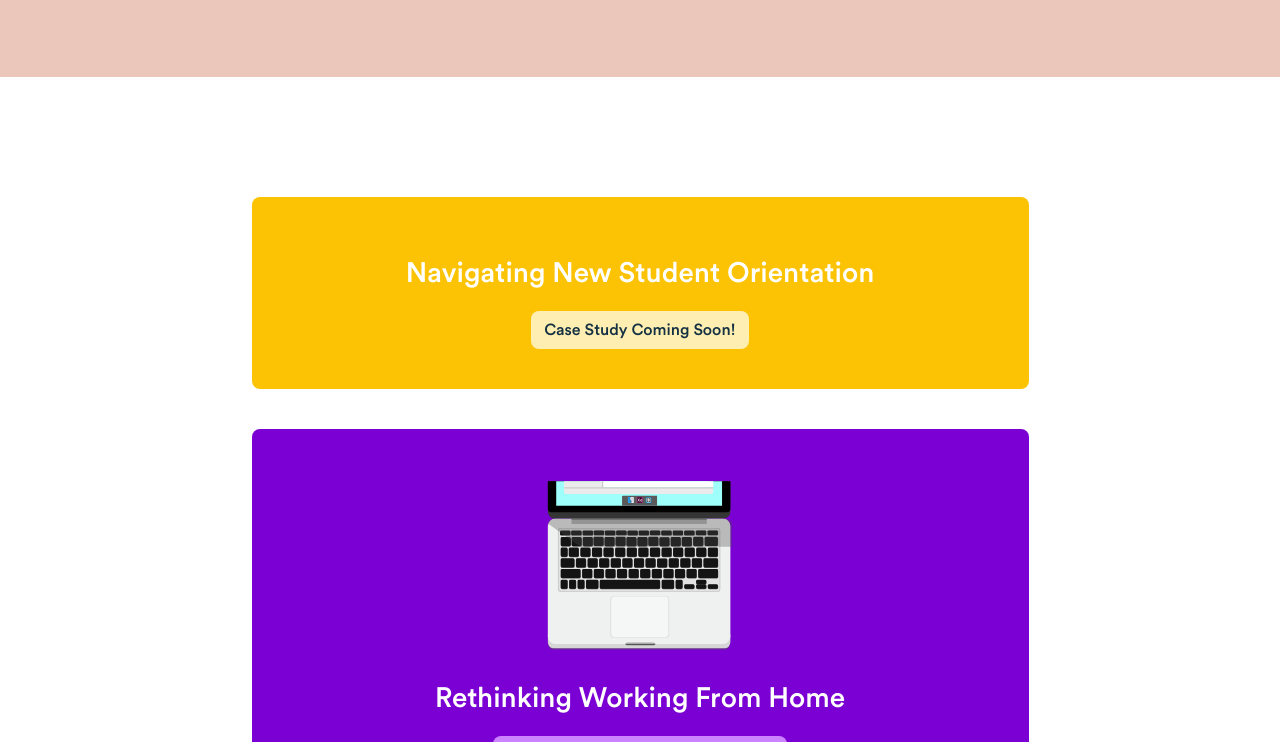
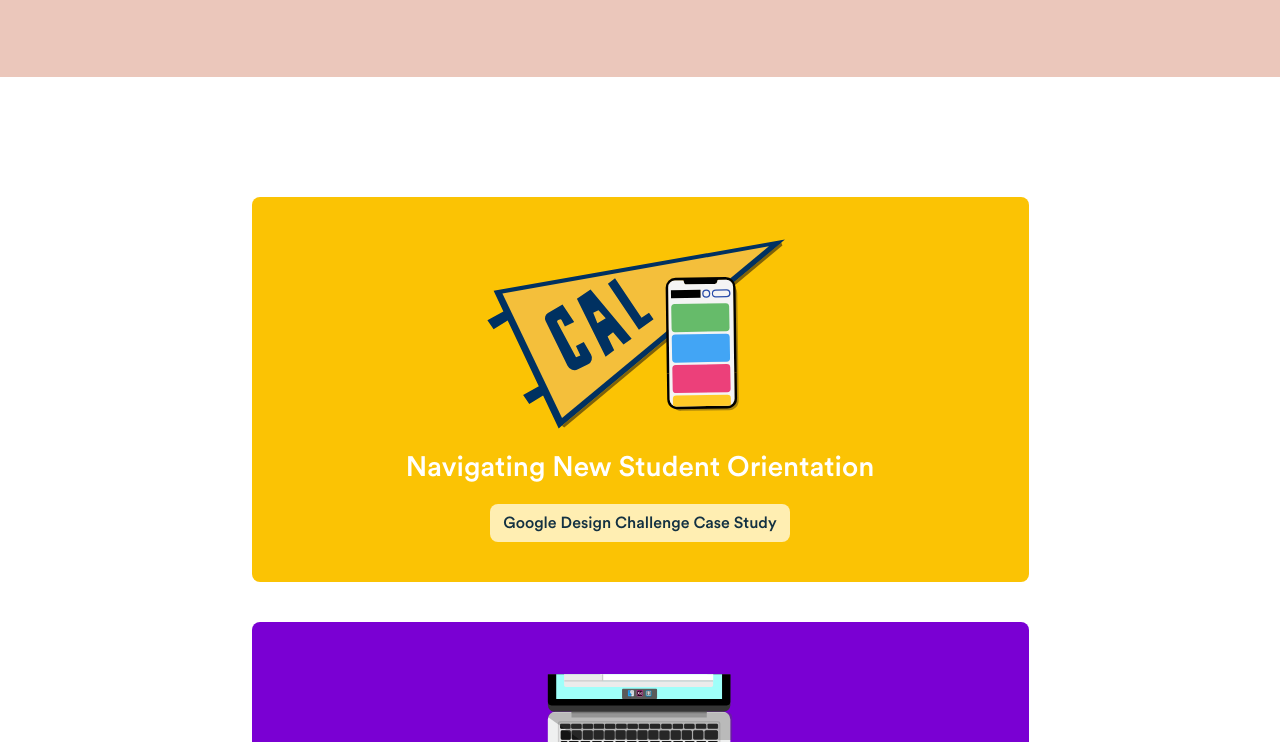
Before and after one commit to nicksle/mygithubpage, a plain HTML site: page index.html in a window 1280 px wide. Shown: the part 587-1329 px from the top of the page. Drawn offline with nearby package versions, Linux system fonts and the light colour scheme.

Commit message:
Add files via upload

```diff
--- a/index.html
+++ b/index.html
@@ -95,10 +95,10 @@
 						<div class="card">
 								<div id="nso-card" class="card-body">
 										<div class="card-content">
-												<img>
+												<img class="card-img img-responsive" src="images/nso-card-img.svg" alt="Card image">
 													<div class="card-text">
 															<h3 class="card-title medium" id="">Navigating New Student Orientation</h3>
-															<a href="nsorientation.html" class="btn btn-nso">Case Study Coming Soon!</a>
+															<a href="nsorientation.html" class="btn btn-nso">Google Design Challenge Case Study</a>
 													</div>
 											</div>
 									</div>
```
